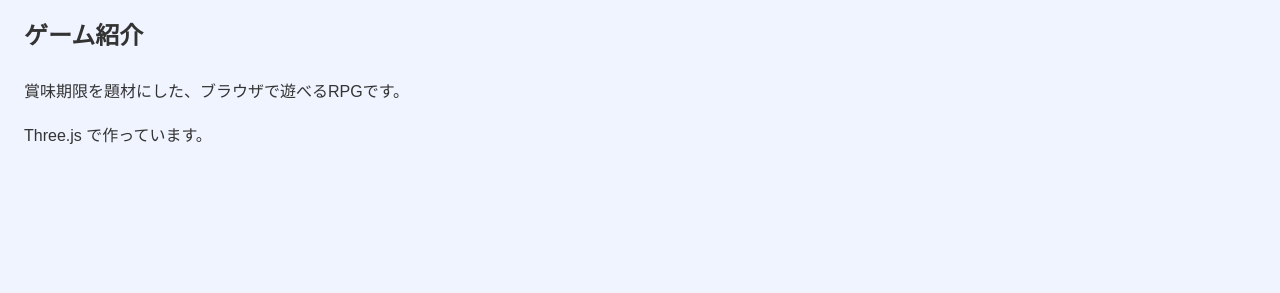
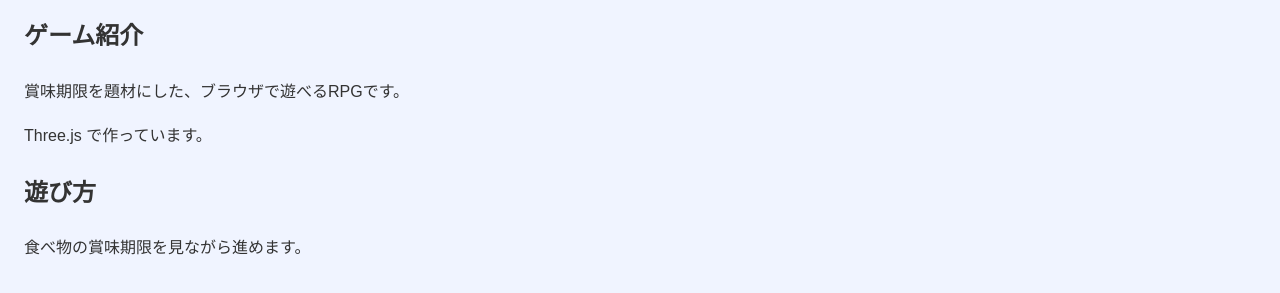
Before and after one commit to tayu135711/git_task1, a plain HTML site: page index.html in a window 1280 px wide. Shown: the part 113-406 px from the top of the page. Drawn offline with Linux system fonts and the light colour scheme.

Commit message:
Add how to play

```diff
--- a/index.html
+++ b/index.html
@@ -10,5 +10,7 @@
     <h2>ゲーム紹介</h2>
   <p>賞味期限を題材にした、ブラウザで遊べるRPGです。</p>
     <p>Three.js で作っています。</p>
+      <h2>遊び方</h2>
+  <p>食べ物の賞味期限を見ながら進めます。</p>
 </body>
 </html>
```
